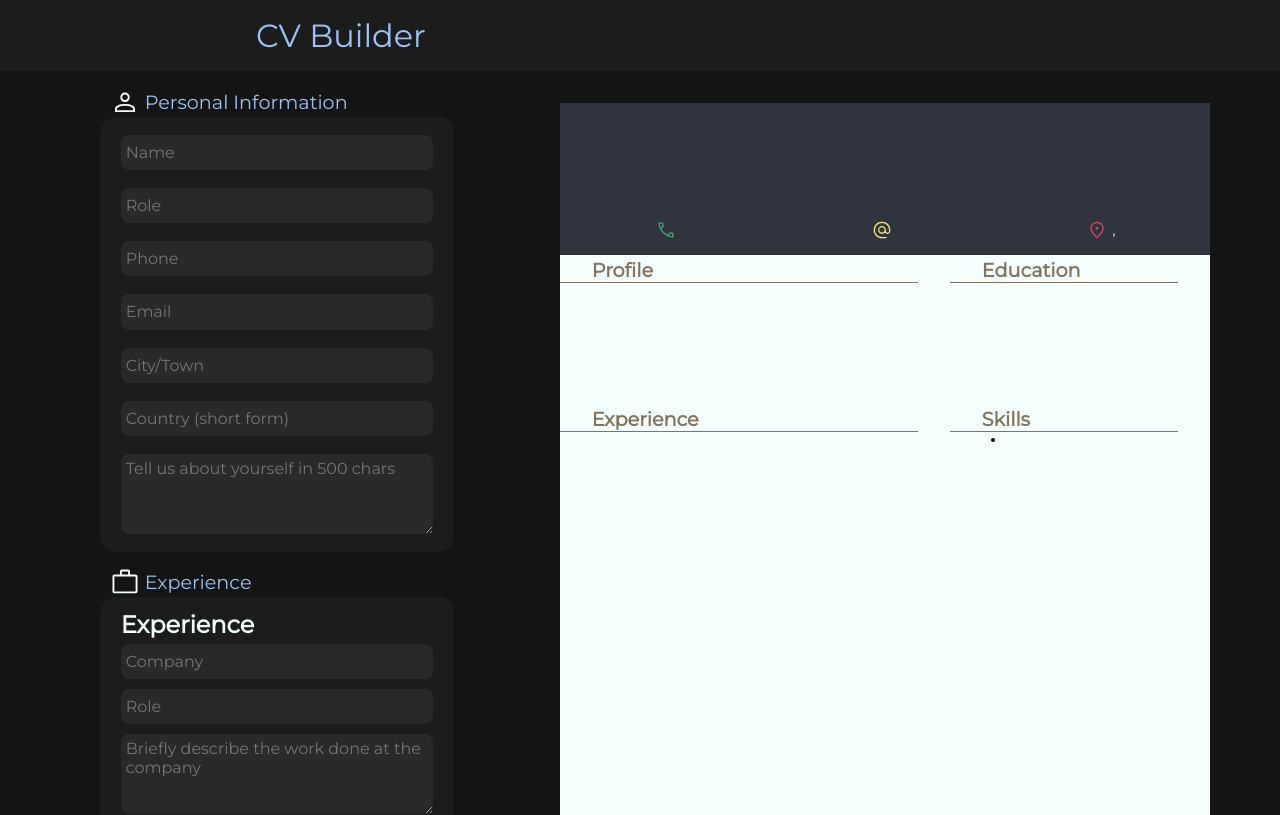
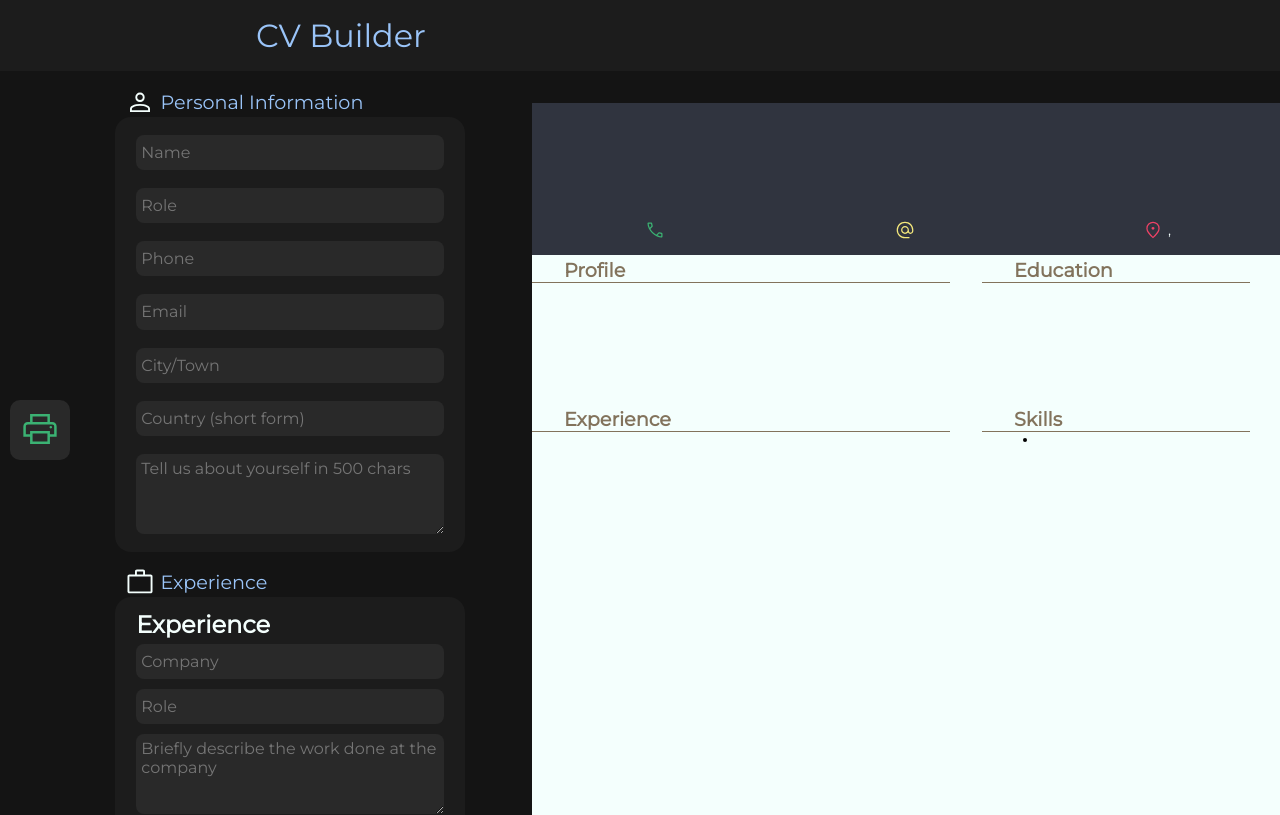
Before and after one commit to MickFrog/cv-creator, a React (Create React App) app: page / in a window 1280 px wide. Shown: the top 815 px of the page. Built offline with nearby package versions, Linux system fonts and the light colour scheme; the HTML template or start-up script is replaced by a standard one.

Commit message:
add print feature

```diff
--- a/package.json
+++ b/package.json
@@ -9,6 +9,7 @@
     "react": "^18.2.0",
     "react-dom": "^18.2.0",
     "react-scripts": "5.0.1",
+    "react-to-print": "^2.14.12",
     "uniqid": "^5.4.0",
     "web-vitals": "^2.1.4"
   },
--- a/src/components/CvContainer.css
+++ b/src/components/CvContainer.css
@@ -1,7 +1,29 @@
 .myContainer {
-    padding-left: 5%;
+    padding-left: max(80px, 5%);
     display: grid;
     grid-template-columns: max(35%, 400px) 1fr;
 
     background-color: var(--darkBlack);
 }
+
+.printBtn {
+    width: 60px;
+    height: 60px;
+
+    position: fixed;
+    top: 50%;
+    left: 10px;
+
+    border: 0px;
+    border-radius: 10px;
+    background-color: var(--inputBg);
+}
+
+.printBtn > img {
+    width: 40px;
+    height: 40px;
+}
+
+.printBtn:hover {
+    background-color: var(--myWhite);
+}
--- a/src/components/CvContainer.js
+++ b/src/components/CvContainer.js
@@ -3,6 +3,8 @@ import './CvContainer.css';
 import CvForm from "./form/CvForm";
 import CvPreview from "./preview/CvPreview";
 import uniqid from 'uniqid';
+import ReactToPrint from "react-to-print";
+import printLogo from './preview/previewComponents/images/print.svg';
 
 class CvContainer extends Component {
     // eslint-disable-next-line no-useless-constructor
@@ -177,7 +179,16 @@ class CvContainer extends Component {
                     skillChange={this.skillChange}
                 />
 
-                <CvPreview {...this.state}/>
+                {/* prepare printing package variables */}
+                <ReactToPrint
+                    trigger={() => {
+                        return <button className="printBtn" title="Print CV"><img src={printLogo} alt="printCV"/></button>
+                    }}
+                    content={() => this.componentRef}
+                    documentTitle="newCV"
+                />
+
+                <CvPreview {...this.state} ref={elem => (this.componentRef = elem)}/>
             </div>
         );
     }
--- a/src/components/preview/CvPreview.css
+++ b/src/components/preview/CvPreview.css
@@ -4,14 +4,14 @@
     justify-self: center;
 
     height: 95vh;
-    width: 650px;
+    width: 750px;
 
     margin: 2rem;
 
     background-color: var(--myWhite);
 
     position: sticky;
-    top: 2rem;
+    top: 1rem;
 }
 
 .previewHeading {
```
Also changed, not shown: src/components/preview/previewComponents/images/print.svg (added), 1 other file (tests, documents, lock files or other folders).
